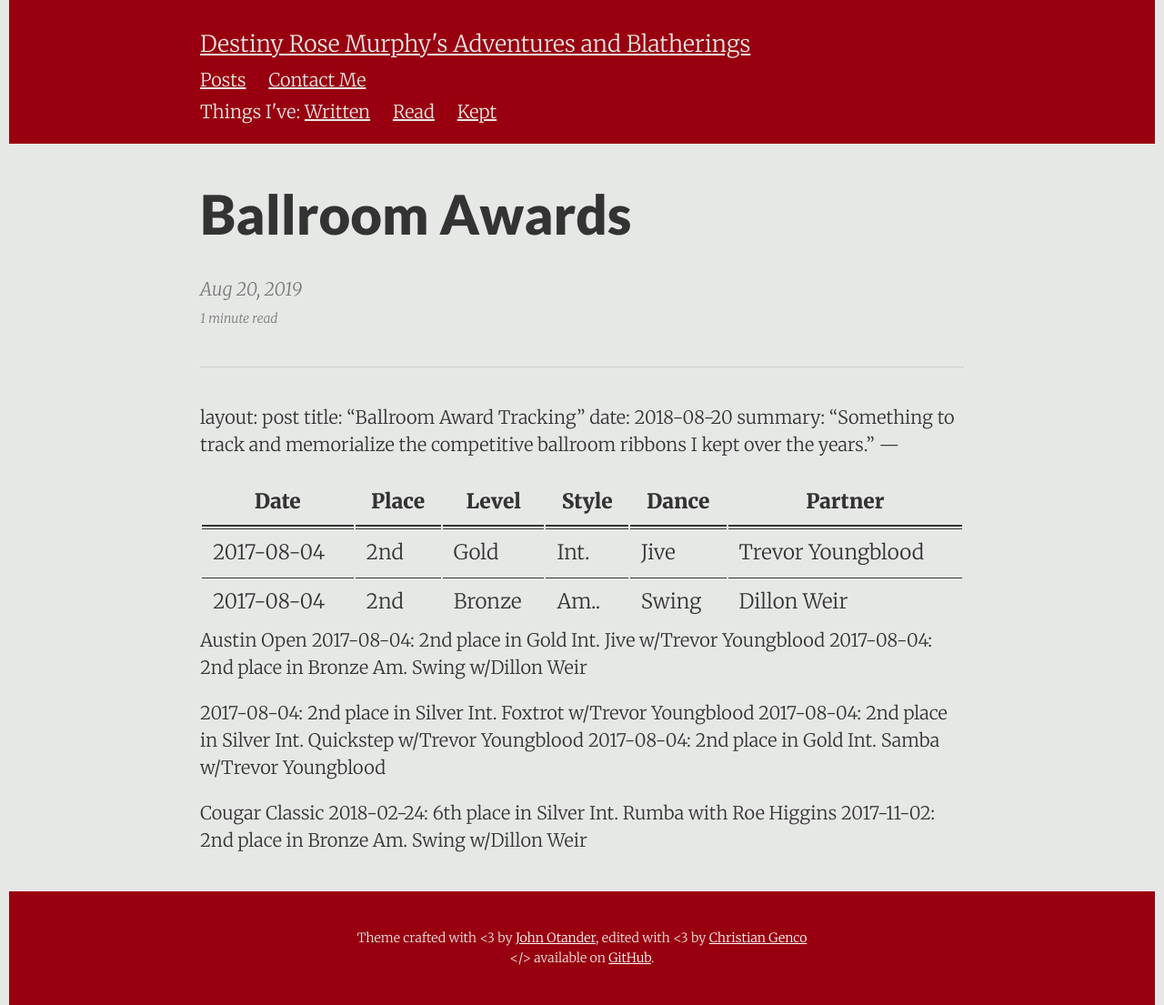
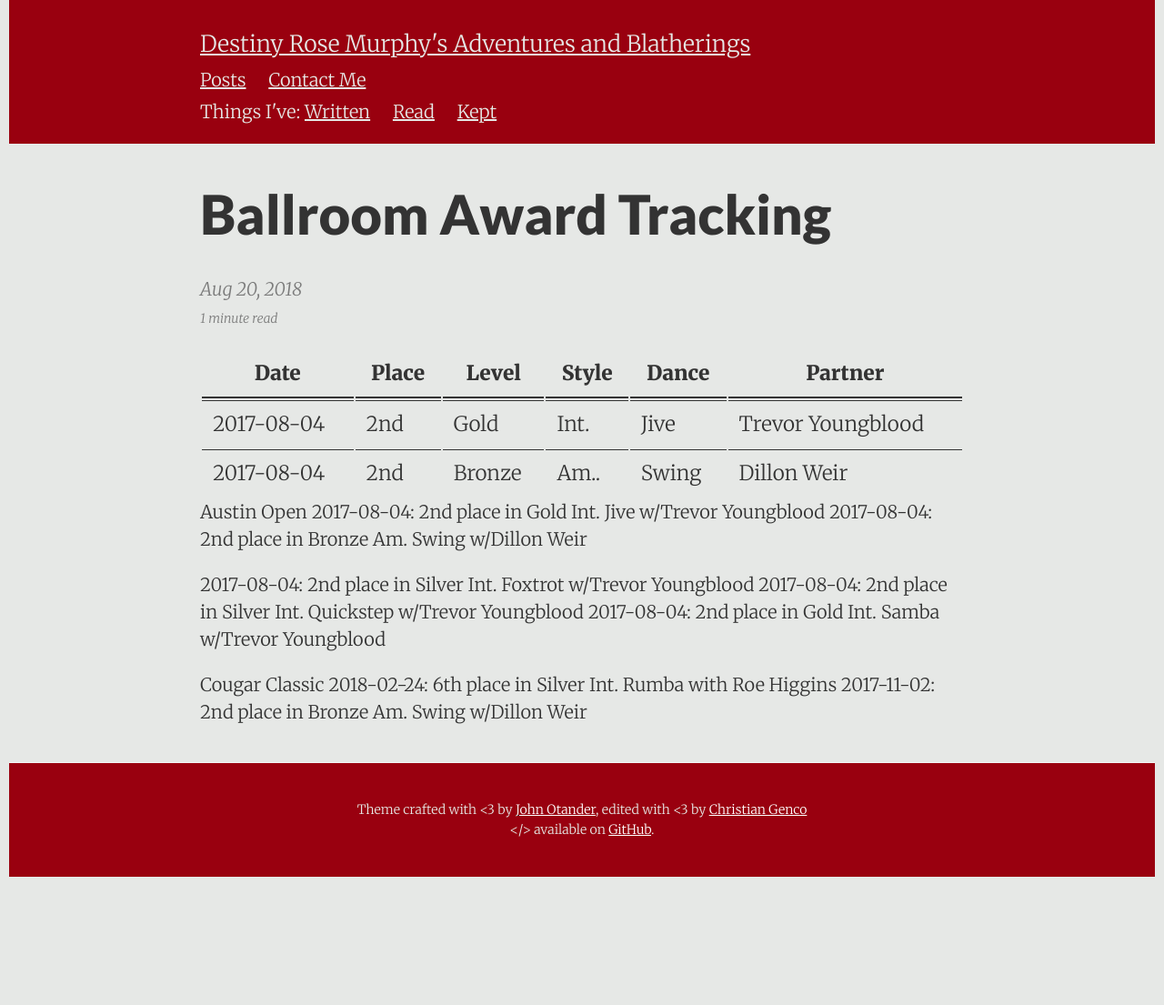
Before and after one commit to DestinyRoseMurphy/DestinyRoseMurphy.github.io, a Jekyll site: the page built from _posts/2019-08-20-Ballroom-Awards.md, in a window 1280 px wide. Shown: the whole page at 91% size. Built offline with Jekyll 4.4.1, drawn with Linux system fonts in a browser that asks for light colours; our own code applies the rules of GitHub Pages for plain Markdown files; after the commit the page ends 964 px from its top, so only the background shows below that; part of the change alters nothing that is shown.

```diff
--- a/_posts/2019-08-20-Ballroom-Awards.md
+++ b/_posts/2019-08-20-Ballroom-Awards.md
@@ -1,5 +1,3 @@
-<script src="sorttable.js" type="text/javascript"></script>
-
 ---
 layout:     post
 title:      "Ballroom Award Tracking"
```
Also changed, not shown: 1 other file.
